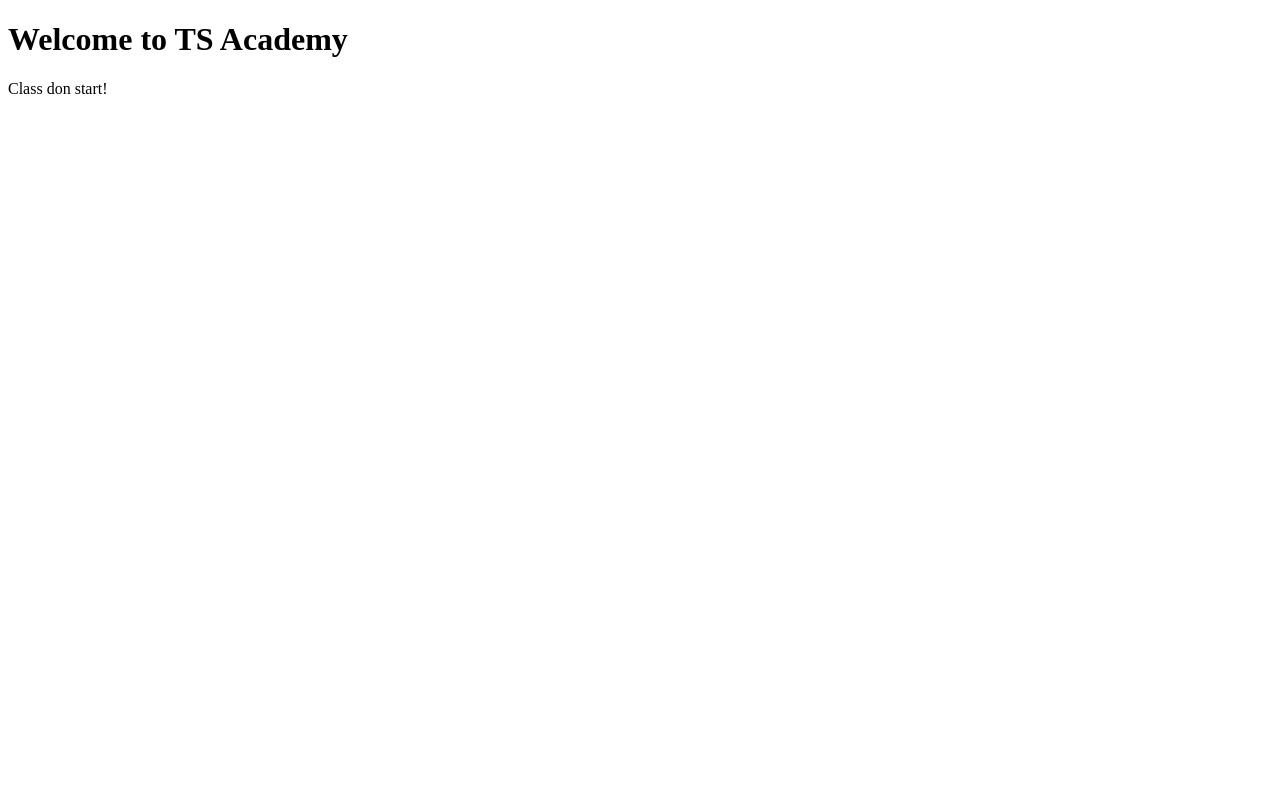
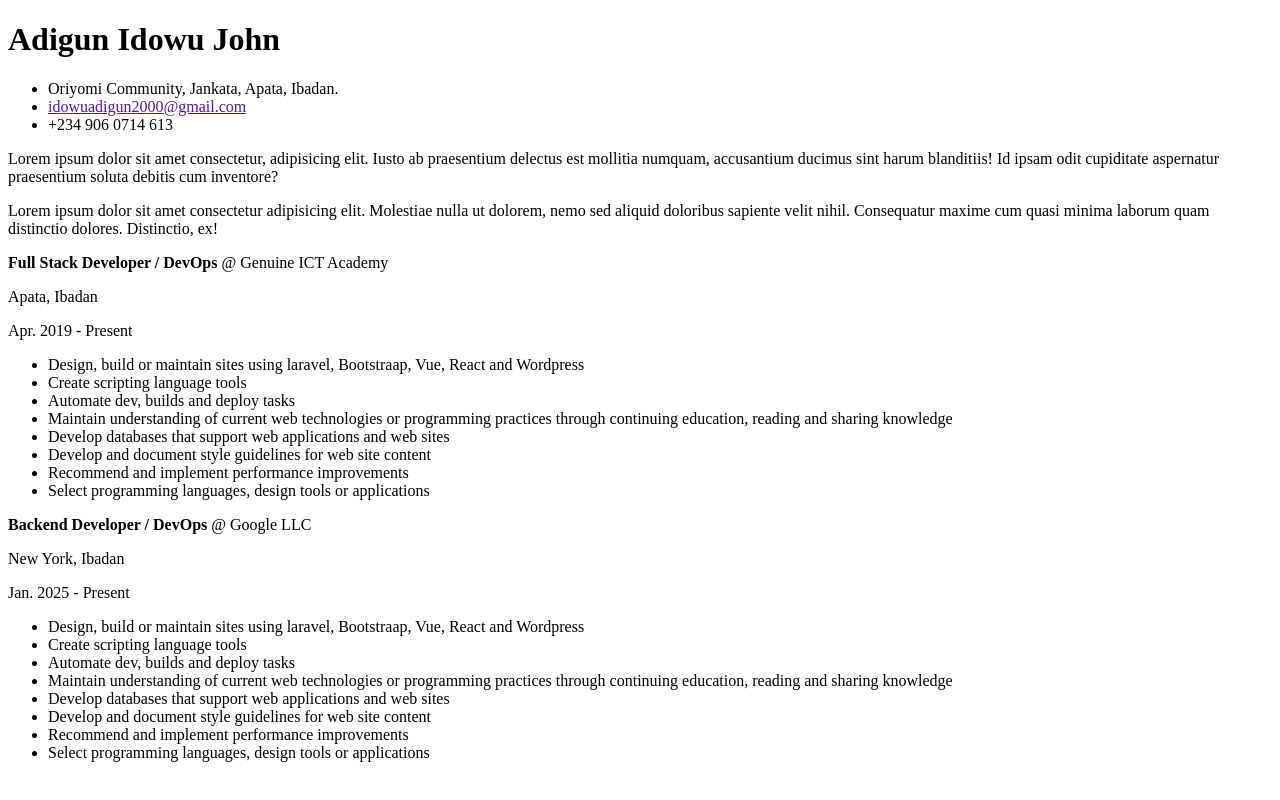
Before and after one commit to idowuthedeveloper/html-cv, a plain HTML site: page index.html in a window 1280 px wide. Drawn offline with Linux system fonts and the light colour scheme.

Commit message:
Done Creating HTML-CV, TS Academy Software Development Class Assignment

```diff
--- a/index.html
+++ b/index.html
@@ -6,7 +6,80 @@
     <title>HMTL CV</title>
   </head>
   <body>
-    <h1>Welcome to TS Academy</h1>
-    <p>Class don start!</p>
+    <header>
+      <h1>Adigun Idowu John</h1>
+      <ul>
+        <li>Oriyomi Community, Jankata, Apata, Ibadan.</li>
+        <li><a href="">idowuadigun2000@gmail.com</a></li>
+        <li>+234 906 0714 613</li>
+      </ul>
+    </header>
+    <main>
+      <section id="professional-summary-section">
+        <p>
+          Lorem ipsum dolor sit amet consectetur, adipisicing elit. Iusto ab
+          praesentium delectus est mollitia numquam, accusantium ducimus sint
+          harum blanditiis! Id ipsam odit cupiditate aspernatur praesentium
+          soluta debitis cum inventore?
+        </p>
+
+        <p>
+          Lorem ipsum dolor sit amet consectetur adipisicing elit. Molestiae
+          nulla ut dolorem, nemo sed aliquid doloribus sapiente velit nihil.
+          Consequatur maxime cum quasi minima laborum quam distinctio dolores.
+          Distinctio, ex!
+        </p>
+      </section>
+      <section id="employment-history-section">
+        <article>
+          <p><b>Full Stack Developer / DevOps</b> @ Genuine ICT Academy</p>
+          <p>Apata, Ibadan</p>
+          <p>Apr. 2019 - Present</p>
+          <ul>
+            <li>
+              Design, build or maintain sites using laravel, Bootstraap, Vue,
+              React and Wordpress
+            </li>
+            <li>Create scripting language tools</li>
+            <li>Automate dev, builds and deploy tasks</li>
+            <li>
+              Maintain understanding of current web technologies or programming
+              practices through continuing education, reading and sharing
+              knowledge
+            </li>
+            <li>
+              Develop databases that support web applications and web sites
+            </li>
+            <li>Develop and document style guidelines for web site content</li>
+            <li>Recommend and implement performance improvements</li>
+            <li>Select programming languages, design tools or applications</li>
+          </ul>
+        </article>
+        <article>
+          <p><b>Backend Developer / DevOps</b> @ Google LLC</p>
+          <p>New York, Ibadan</p>
+          <p>Jan. 2025 - Present</p>
+          <ul>
+            <li>
+              Design, build or maintain sites using laravel, Bootstraap, Vue,
+              React and Wordpress
+            </li>
+            <li>Create scripting language tools</li>
+            <li>Automate dev, builds and deploy tasks</li>
+            <li>
+              Maintain understanding of current web technologies or programming
+              practices through continuing education, reading and sharing
+              knowledge
+            </li>
+            <li>
+              Develop databases that support web applications and web sites
+            </li>
+            <li>Develop and document style guidelines for web site content</li>
+            <li>Recommend and implement performance improvements</li>
+            <li>Select programming languages, design tools or applications</li>
+          </ul>
+        </article>
+      </section>
+    </main>
   </body>
 </html>
```
